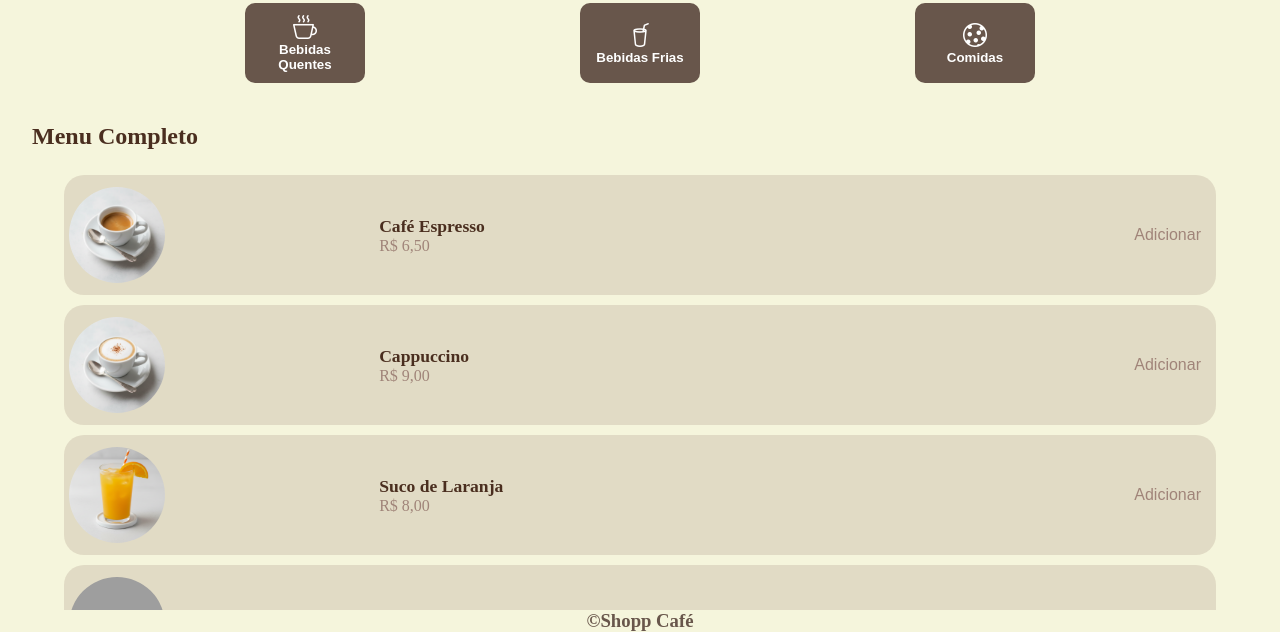
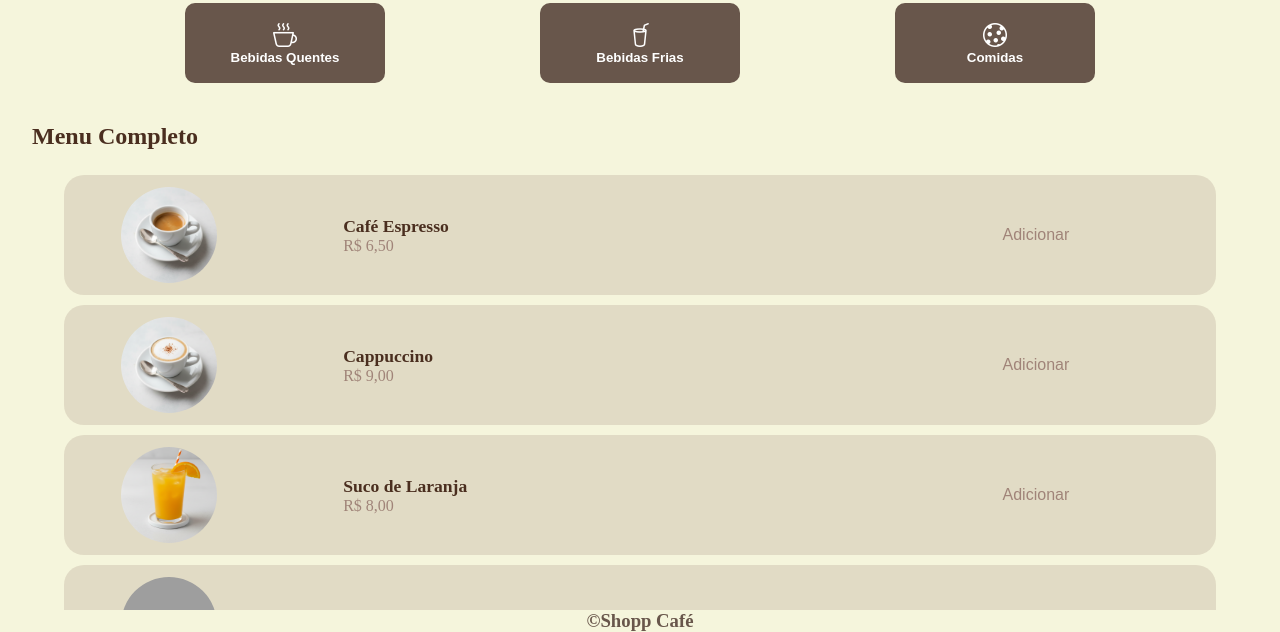
Before and after one commit to Juancls/cafe, a plain HTML site: page index.html in a window 1280 px wide. Shown: the part 220-852 px from the top of the page. Drawn offline with nearby package versions, Linux system fonts and the light colour scheme; grey boxes are pictures that could not be loaded.

Commit message:
Add files via upload

```diff
--- a/style.css
+++ b/style.css
@@ -88,7 +88,7 @@ nav h2 {
 }
 
 nav .dividir a {
-    width: 15vh;
+    width: 25vh;
     height: 10vh;
     background-color: #68564b;
     display: flex;
@@ -151,7 +151,7 @@ nav .dividir a button i {
     height: 15vh;
 
     display: flex;
-    justify-content: space-between;
+    justify-content: space-around;
     align-items: center;
     flex-direction: row;
     flex-wrap: wrap;
@@ -180,6 +180,7 @@ nav .dividir a button i {
     align-items: start;
     flex-direction: column;
     padding: 0 15px;
+    margin: 0 -20vh;
 }
 
 .card .text h3 {
@@ -207,8 +208,9 @@ nav .dividir a button i {
     width: 12vh;
     height: 12vh;
     background-size: cover;
-
     border-radius: 50%;
+    position: relative;
+    margin: 0 1vh 0 -10vh;
 }
 
 .body-sem-scroll {
```
